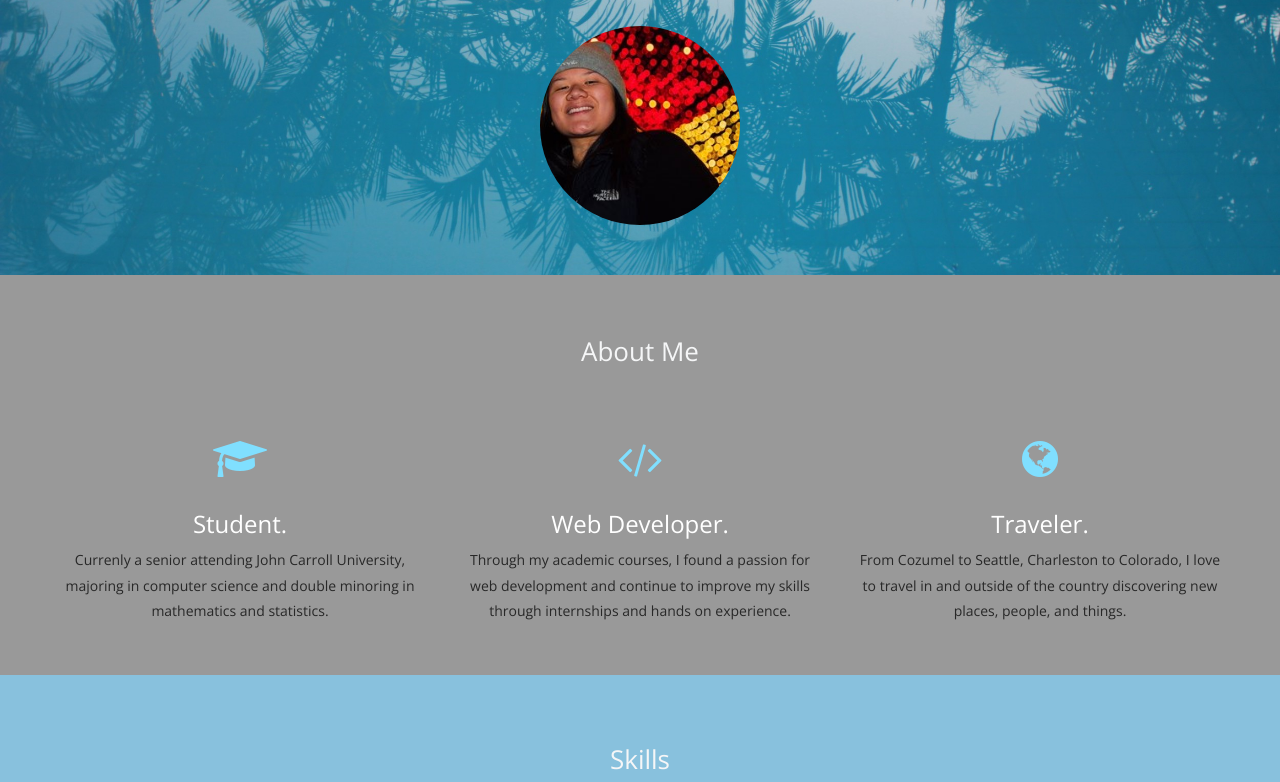
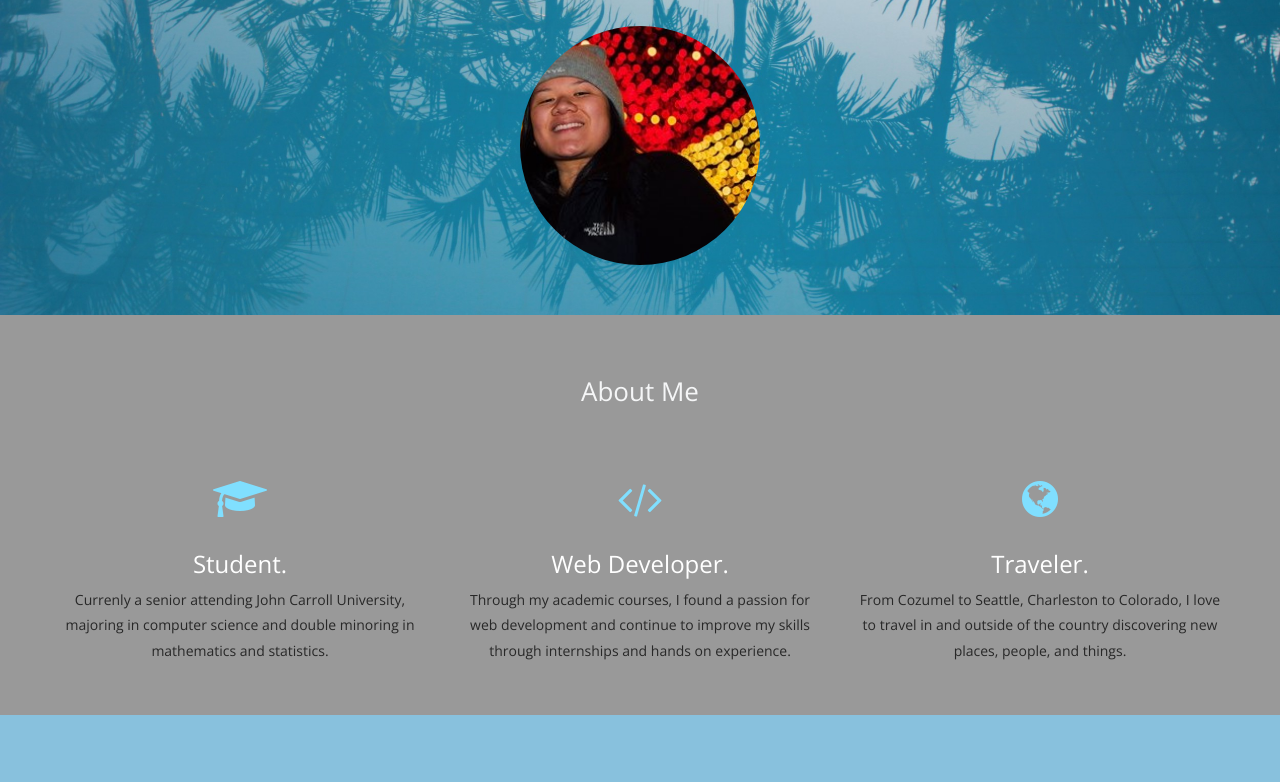
Before and after one commit to ctherrien18/ctherrien18.github.io, a website: page index.html in a window 1280 px wide. Shown: the part 195-977 px from the top of the page. Drawn offline with nearby package versions, Linux system fonts and the light colour scheme.

Commit message:
Update index.html

```diff
--- a/index.html
+++ b/index.html
@@ -45,7 +45,7 @@
         <h2 class="typed-title">Hello, I'm Callen.</h2>
       </div>
 
-      <img src="img/callen.jpg" class="img-responsive img-circle margin" style="display:inline" alt="Callen" width="200" height="200">
+      <img src="img/callen.jpg" class="img-responsive img-circle margin" style="display:inline" alt="Callen" width="240" height="290">
     </div>
 </section>
 
```
